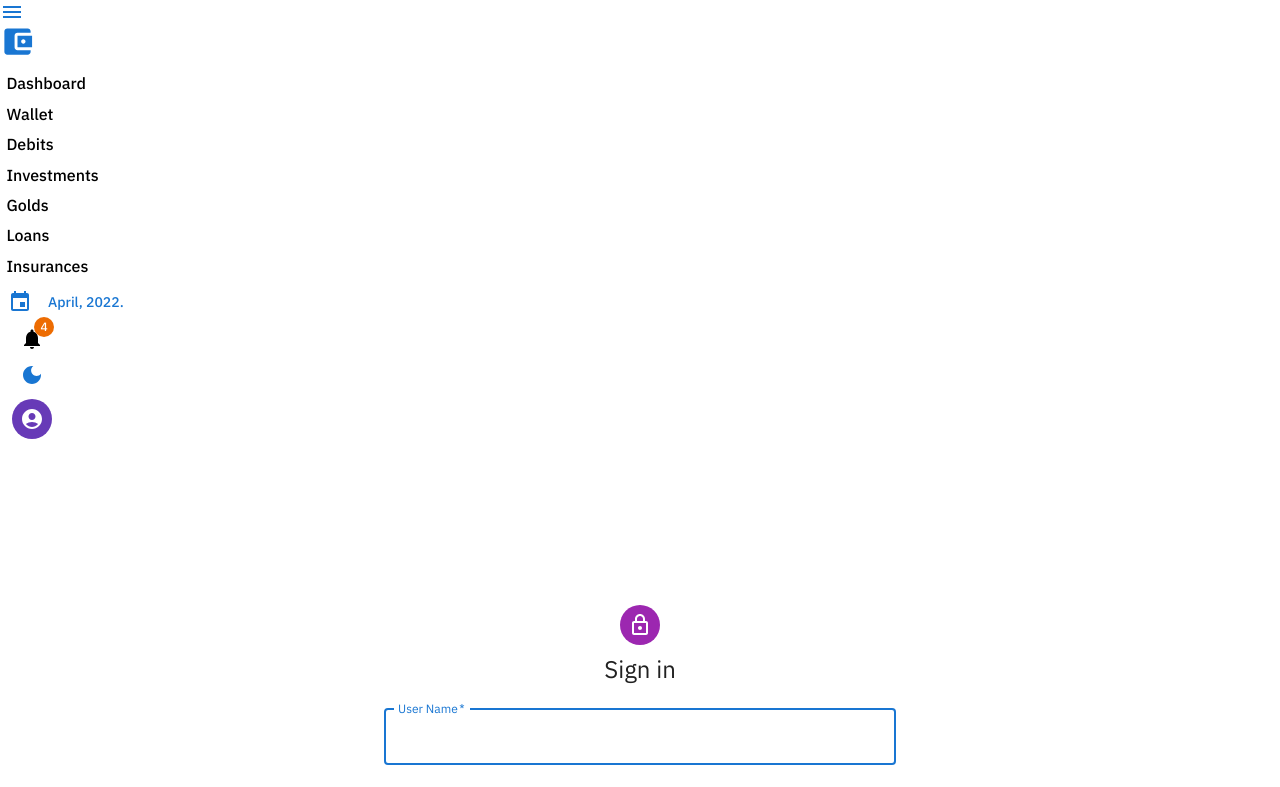
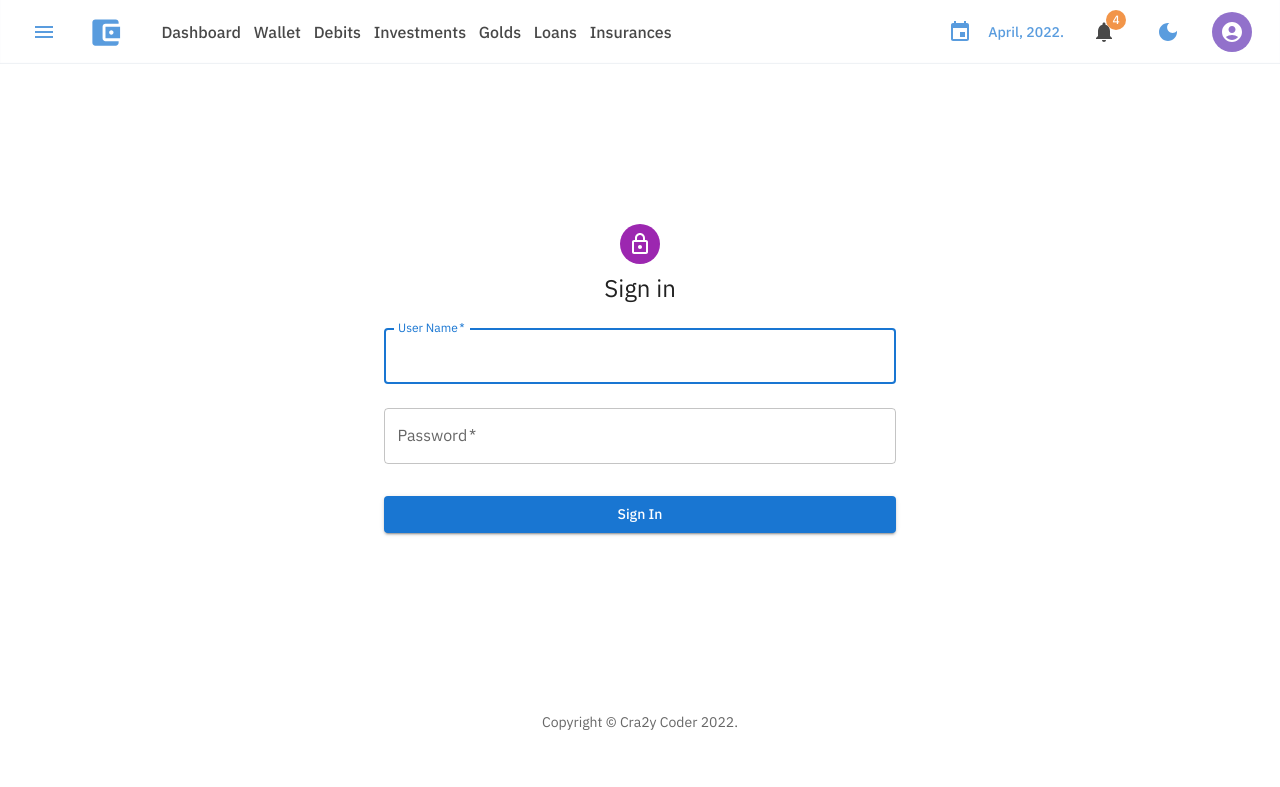
Before and after one commit to cra2ycoder/my-finance, a Next.js app: page / in a window 1280 px wide. Shown: the top 787 px of the page. Built offline with nearby package versions, Linux system fonts and the light colour scheme.

Commit message:
css updates as per mui theme

```diff
--- a/components/Header/styles.module.scss
+++ b/components/Header/styles.module.scss
@@ -1,4 +1,12 @@
-.header-parent {
+.headerWrapper {
+  width: 100%;
+  position: sticky;
+  top: 0;
+  left: 0;
+  z-index: 1;
+}
+
+.headerParent {
   display: flex;
   width: 100%;
   height: 64px;
@@ -6,37 +14,51 @@
   justify-content: space-between;
   padding: 0 2rem;
   box-sizing: border-box;
+  box-shadow: inset 0px -1px 1px #e7ebf0;
+  opacity: 0.72;
+  backdrop-filter: blur(20px);
 }
 
-.header-wrapper {
-  width: 100%;
-  position: sticky;
-  top: 0;
-  left: 0;
-  z-index: 1;
+.headerLeftPanel {
+  display: flex;
+  align-items: center;
 }
 
-.header-submenu-wrapper {
-  width: 100%;
-  background-color: white;
+.headerRightPanel {
+  display: flex;
+  align-items: center;
+  justify-content: space-between;
+  margin-right: -1rem;
 }
 
-.header-submenu-parent {
+.headerDrawerParent {
+  width: 300px;
+}
+
+.headerDrawerParent .MuiDrawer-paper {
+  width: 300px;
+}
+
+.menuListWrapper {
   display: flex;
-  padding: 0.6rem 0;
+  margin-left: 2rem;
 }
 
 @media (max-width: 1024px) {
-  .menu-list-parent-desktop {
+  .menuListParentDesktop {
     display: none;
   }
-  .menu-list-parent-mobile {
+  .menuListParentMobile {
     flex-direction: column;
   }
 }
 
 @media (max-width: 768px) {
-  .header-parent {
+  .headerParent {
     padding: 0 1rem;
   }
 }
+
+@media (max-width: 1024px) {
+
+}
```
